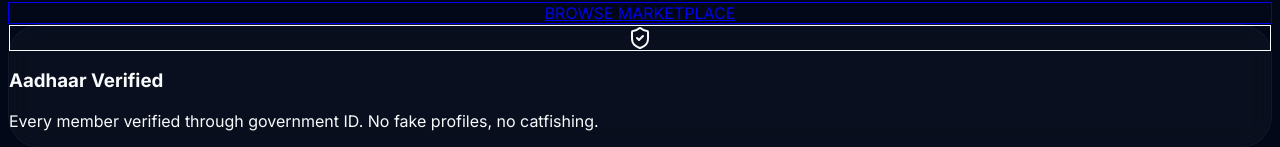
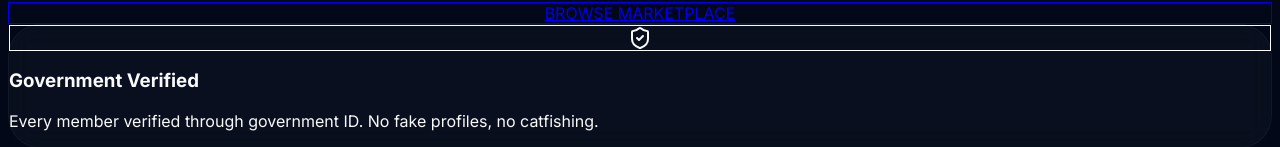
Before and after one commit to Coderaryanyadav/OpSklWeb, a Next.js app: page / in a window 1280 px wide. Shown: the part 188-335 px from the top of the page. Built offline with nearby package versions, Linux system fonts and the light colour scheme; no server answers.

Commit message:
fix: update copy and force cache refresh

```diff
--- a/src/app/page.tsx
+++ b/src/app/page.tsx
@@ -35,7 +35,7 @@
                             transition={{ delay: 0.1 }}
                             className="text-5xl md:text-7xl lg:text-8xl font-black font-heading tracking-tighter mb-8 leading-[1.1]"
                         >
-                            Verified Talent.<br />
+                            Elite Talent.<br />
                             <span className="text-transparent bg-clip-text bg-gradient-to-r from-white via-primary to-accent drop-shadow-sm">Premium Opportunities.</span>
                         </motion.h1>
 
@@ -78,7 +78,7 @@
                         {[
                             {
                                 icon: ShieldCheck,
-                                title: "Aadhaar Verified",
+                                title: "Government Verified",
                                 description: "Every member verified through government ID. No fake profiles, no catfishing.",
                             },
                             {
```
